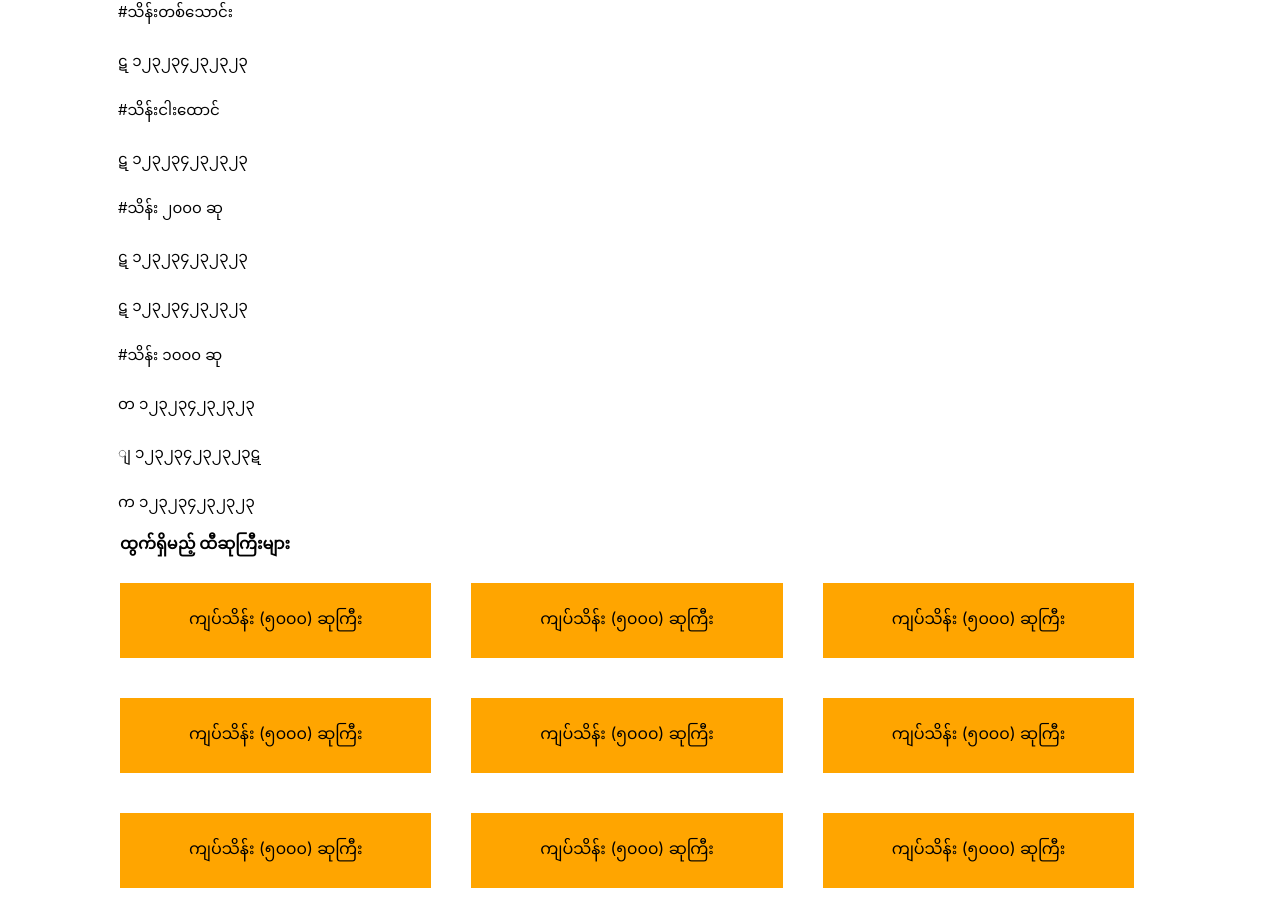
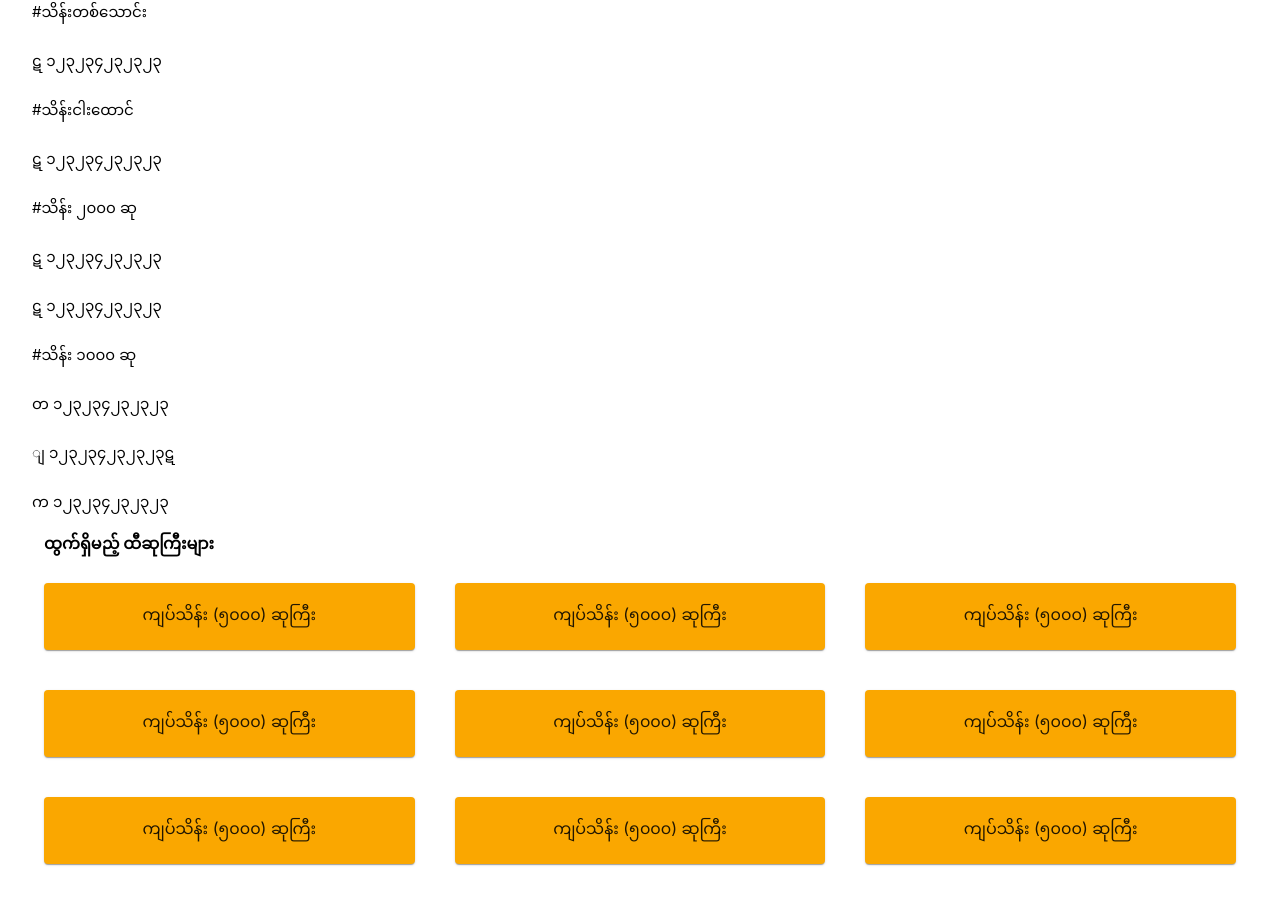
Before and after one commit to lottery-checker/lottery-checker.github.io, a React (Create React App) app: page / in a window 1280 px wide. Shown: the part 228-1136 px from the top of the page. After the commit the page ends 1112 px from the top, so only its background shows below. Built offline with nearby package versions, Linux system fonts and the light colour scheme.

Commit message:
lotter result update

```diff
--- a/package.json
+++ b/package.json
@@ -9,7 +9,6 @@
     "@testing-library/jest-dom": "^5.11.4",
     "@testing-library/react": "^11.2.1",
     "@testing-library/user-event": "^12.1.10",
-    "bootstrap": "^4.5.3",
     "react": "^17.0.1",
     "react-dom": "^17.0.1",
     "react-scripts": "4.0.0",
--- a/src/components/LotteryList/LotteryList.css
+++ b/src/components/LotteryList/LotteryList.css
@@ -3,7 +3,3 @@ p {
     font-size: 15px;
     padding: 8px;
 }
-
-.LotteryList {
-    margin-left: 110px;
-}
--- a/src/components/LotteryList/LotteryList.jsx
+++ b/src/components/LotteryList/LotteryList.jsx
@@ -1,13 +1,18 @@
 import './LotteryList.css';
 import {lotteryList} from '../Config/LotteryList';
+import { Grid,Container}   from '@material-ui/core';
 const LotteryList = () => {
     return (
-        <div className='LotteryList'>
-          <h4> ထီဆုကြီးများ</h4>
-           {lotteryList.map( lottery =>
+        <Container>
+          <h4> ထီဆုကြီးများ </h4>
+           {lotteryList.map( (lottery,index) =>
+
+            <Grid  item xs={12} key={index}>
+
               <p> {lottery}</p>
+            </Grid>
            )}
-        </div>
+       </Container >
     );
 }
 export default LotteryList;
--- a/src/components/LotteryResult/LotteryResult.css
+++ b/src/components/LotteryResult/LotteryResult.css
@@ -1,26 +1,10 @@
-.lottery-result {
-    box-sizing: border-box;
-    align-items: center;
-    margin-left: 100px;
-
-}
-
 h4 {
     text-align: left;
     margin-left: 20px;
 }
 
-.lottery-result-body:after {
-    box-sizing: border-box;
-    display: table;
-    clear: both;
-}
-
 .lottery-result-button {
-    float: left;
     width: 33.33%;
     padding: 20px;
-    margin: 20px;
-    background-color: orange;
-    width: 23% !important;
+
 }
--- a/src/components/LotteryResult/LotteryResult.jsx
+++ b/src/components/LotteryResult/LotteryResult.jsx
@@ -1,16 +1,28 @@
 import {lotteryResult} from '../Config/LotteryList';
 import './LotteryResult.css';
+import { makeStyles } from '@material-ui/core/styles';
+import {Container,Grid,Paper }  from '@material-ui/core';
+
+const useStyles = makeStyles((theme) => ({
+  paper: {
+    padding: theme.spacing(2),
+    textAlign: 'center',
+    background: '#fAA700',
+  },
+}));
 const LotteryResult = () => {
-  console.log(lotteryResult)
+    const classes = useStyles();
     return(
-      <div className="lottery-result">
+      <Container>
         <h4> ထွက်ရှိမည့် ထီဆုကြီးများ</h4>
-        <div className=" lottery-result-body">
-          {lotteryResult.map(( index,value ) =>
-              <div key={value} className='lottery-result-button'  >{index.label}</div>
+        <Grid container>
+          {lotteryResult.map(( lottery,key ) =>
+              <Grid item xs={4}  key={key} className='lottery-result-button'  >
+                <Paper className={classes.paper}> {lottery.label}</Paper>
+              </Grid>
           )}
-        </div>
-      </div>
+         </Grid>
+      </Container>
     );
 }
 export default LotteryResult;
```
Also changed, not shown: src/components/Config/LotteryList.js (renamed from src/components/Config/LotteryList.jsx), 2 other files (tests, documents, lock files or other folders).
